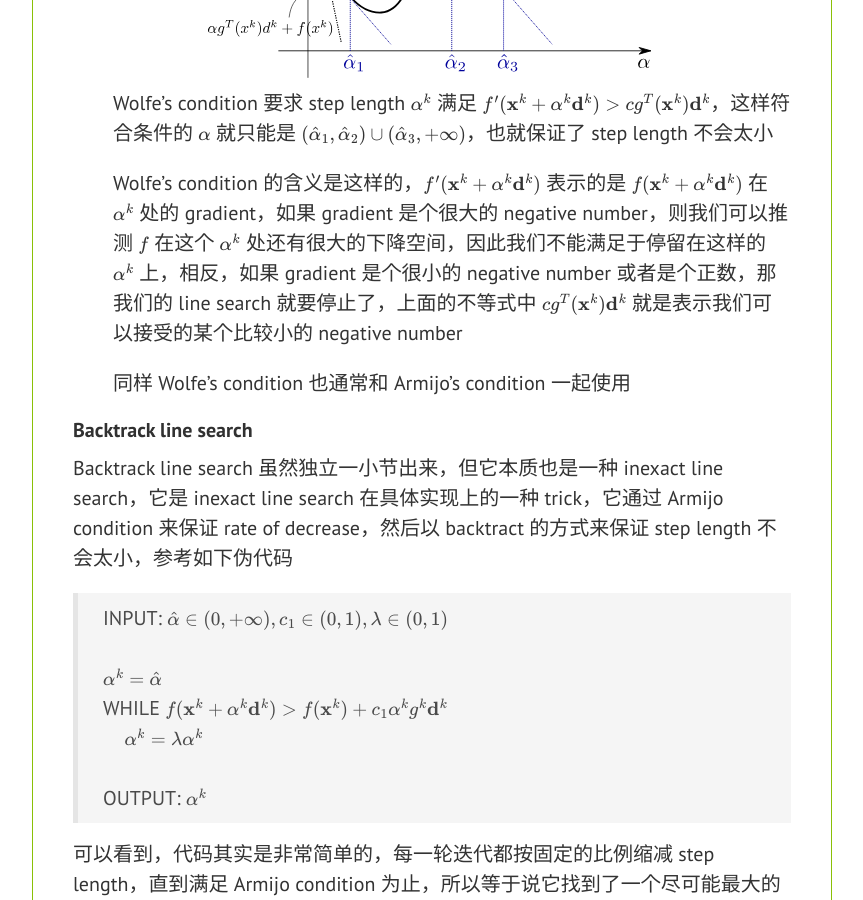
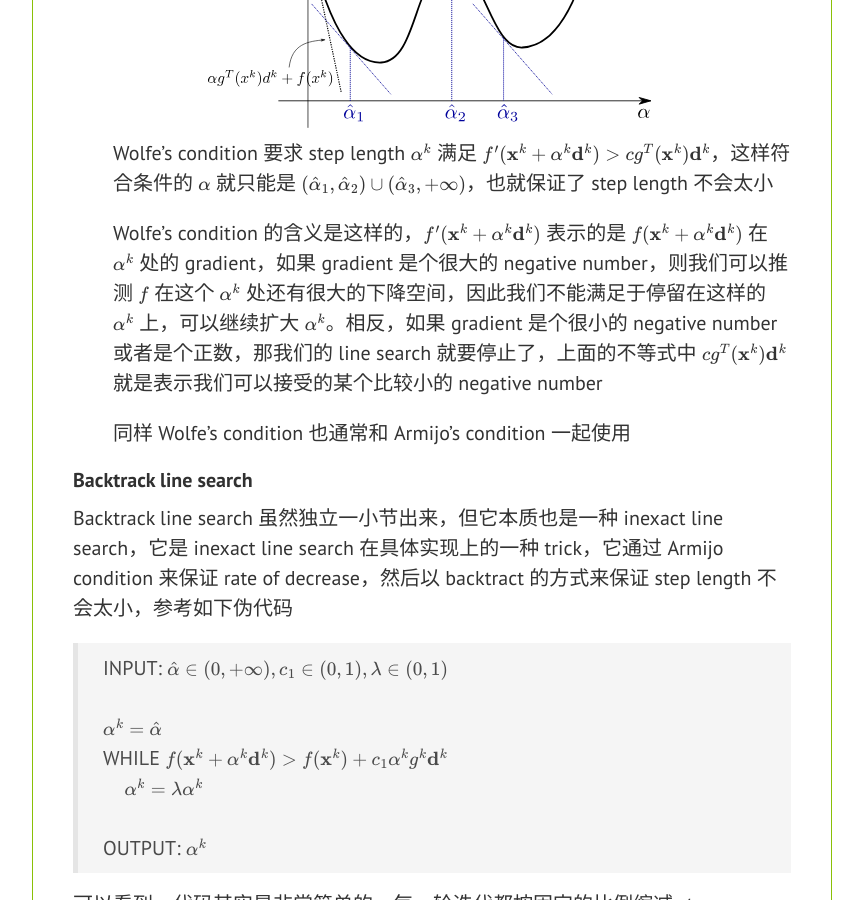
Before and after one commit to chenrushan/chenrushan.github.io, a Jekyll site: the page built from _posts/2014-06-03-NP-07-line-search.markdown, in a window 1280 px wide and 900 px high, scrolled down 4788 px. Shown: the whole window, without its empty margins (208-1071 px from the left). Built offline with Jekyll 4.4.1, drawn with Linux system fonts in a browser that asks for light colours; Markdown is read by kramdown in place of the engine named in the settings; formulas are drawn with MathJax 3; comment, search, counter and statistics services are not loaded; some of the changed text lies outside the part shown.

Commit message:
update np-07

```diff
--- a/_posts/2014-06-03-NP-07-line-search.markdown
+++ b/_posts/2014-06-03-NP-07-line-search.markdown
@@ -100,6 +100,8 @@
 * 横虚线的函数是 $y = f(\b{x}^k)$，即 $f(\b{x}^k + \alpha \b{d}^k)$ 在 $\alpha  = 0$ 的取值
 * 斜虚线的函数是 $y = f(\b{x}^k) + \alpha g^T(\b{x}^k)\b{d}^k$，即 $f(\b{x}^k + \alpha \b{d}^k)$ 在 $\alpha  = 0$ 处的切线
 
+$g^T(\b{x}^k)\b{d}^k < 0$ 所以 $f$ 在 $\alpha = 0$ 处一定是往下走的
+
 下面分别讨论这 3 种 condition
 
 * <p style="background-color: #9f9">Armijo's condition</p>
@@ -130,7 +132,7 @@
 
     Wolfe's condition 要求 step length $\alpha^k$ 满足 $f'(\b{x}^k + \alpha^k \b{d}^k) > c g^T(\b{x}^k) \b{d}^k$，这样符合条件的 $\alpha$ 就只能是 $(\hat{\alpha}\_1, \hat{\alpha}\_2) \cup (\hat{\alpha}\_3, +\infty)$，也就保证了 step length 不会太小
 
-    Wolfe's condition 的含义是这样的，$f'(\b{x}^k + \alpha^k \b{d}^k)$ 表示的是 $f(\b{x}^k + \alpha^k \b{d}^k)$ 在 $\alpha^k$ 处的 gradient，如果 gradient 是个很大的 negative number，则我们可以推测 $f$ 在这个 $\alpha^k$ 处还有很大的下降空间，因此我们不能满足于停留在这样的 $\alpha^k$ 上，相反，如果 gradient 是个很小的 negative number 或者是个正数，那我们的 line search 就要停止了，上面的不等式中 $c g^T(\b{x}^k) \b{d}^k$ 就是表示我们可以接受的某个比较小的 negative number
+    Wolfe's condition 的含义是这样的，$f'(\b{x}^k + \alpha^k \b{d}^k)$ 表示的是 $f(\b{x}^k + \alpha^k \b{d}^k)$ 在 $\alpha^k$ 处的 gradient，如果 gradient 是个很大的 negative number，则我们可以推测 $f$ 在这个 $\alpha^k$ 处还有很大的下降空间，因此我们不能满足于停留在这样的 $\alpha^k$ 上，可以继续扩大 $\alpha^k$。相反，如果 gradient 是个很小的 negative number 或者是个正数，那我们的 line search 就要停止了，上面的不等式中 $c g^T(\b{x}^k) \b{d}^k$ 就是表示我们可以接受的某个比较小的 negative number
 
     同样 Wolfe's condition 也通常和 Armijo's condition 一起使用
 
```
